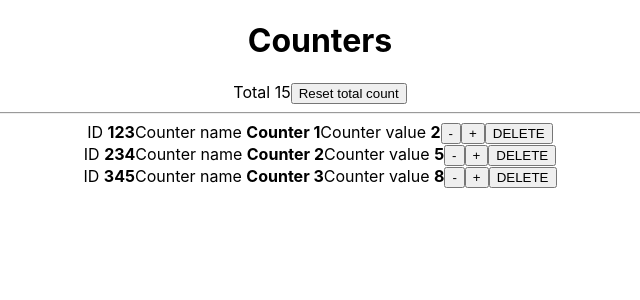
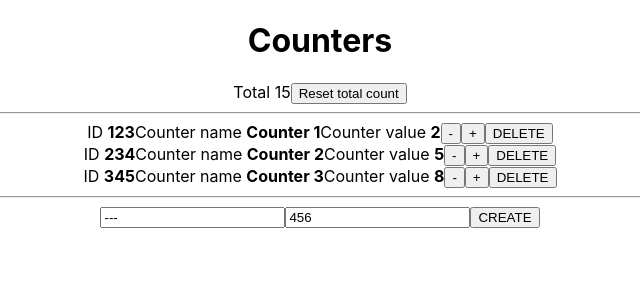
Before and after one commit to Natalina27/calculator-react.js, a React (Create React App) app: page / in a window 1280 px wide. Shown: the top 300 px of the page, without its empty margins (320-960 px from the left). Built offline with nearby package versions, Linux system fonts and the light colour scheme.

Commit message:
added CounterForm component with input and create button

```diff
--- a/package.json
+++ b/package.json
@@ -1,5 +1,5 @@
 {
-  "homepage": "https://github.com/Natalina27/calculator-react.js",
+  "homepage": "https://natalina27.github.io/calculator-react.js/",
   "name": "calculator",
   "version": "0.1.0",
   "private": true,
@@ -33,5 +33,8 @@
       "last 1 firefox version",
       "last 1 safari version"
     ]
+  },
+  "devDependencies": {
+    "gh-pages": "^2.2.0"
   }
 }
--- a/src/Components/App/App.js
+++ b/src/Components/App/App.js
@@ -1,6 +1,7 @@
 import React, {useState} from 'react';
 import './App.css';
 import Counter from "../Counter/Counter";
+import CounterForm from "../CounterForm/CounterForm";
 
 function App() {
 
@@ -40,6 +41,15 @@ function App() {
     setCounters(newCounters);
   };
 
+  const addCounter =(name, count) => {
+    const newCounters = [...counters, {
+      id: Math.random(),
+      name,
+      count
+    }];
+    setCounters(newCounters);
+  };
+
   return (
     <div className="App">
       <h1>Counters</h1>
@@ -53,9 +63,15 @@ function App() {
                                             increment={incrementCounter}
                                             decrement={decrementCounter}
                                             remove={removeCounter}
+
       />)
       }
+      <hr/>
+
+      <CounterForm onSubmit={addCounter}/>
+
     </div>
+
   );
 }
 
--- /dev/null
+++ b/src/Components/CounterForm/CounterForm.js
@@ -0,0 +1,17 @@
+import React, {useState} from "react";
+
+function CounterForm(props) {
+
+    const [name, setName] = useState('---');
+    const [count, setCount] = useState('456');
+
+    return(
+        <div>
+            <input type=" text" name='name' value={name} onChange={e => setName(e.target.value)} />
+            <input type=" text" name='count' value={count} onChange={e => setCount(e.target.value)} />
+            <button onClick={() => props.onSubmit(name,count)}>CREATE</button>
+        </div>
+    );
+}
+
+export default CounterForm;
```
Also changed, not shown: src/Components/CounterForm/CounterForm.css (added), 1 other file (tests, documents, lock files or other folders).
